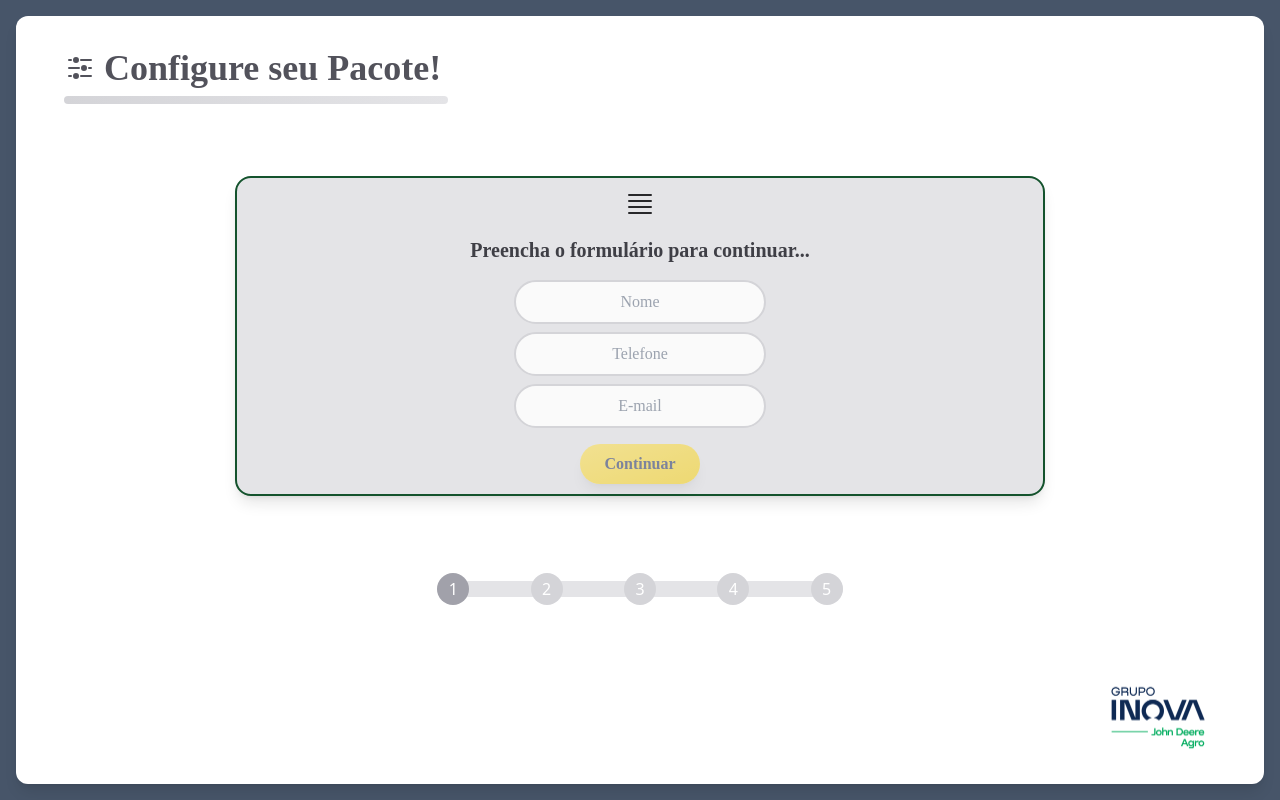
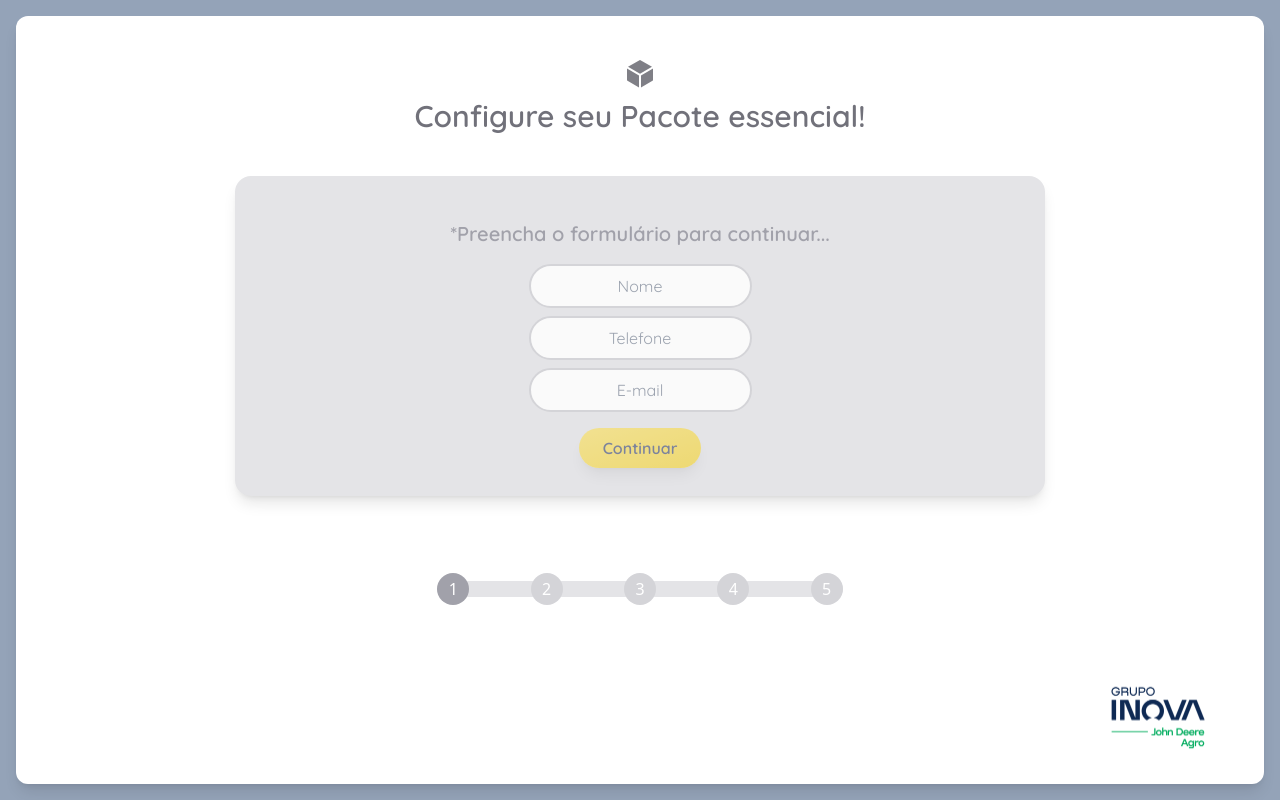
Before and after one commit to Luiz-insert/safeleform, a React (Vite) app: page / in a window 1280 px wide. Built offline with nearby package versions, Linux system fonts and the light colour scheme.

Commit message:
:Fix: Correção de resolução

```diff
--- a/index.html
+++ b/index.html
@@ -3,6 +3,9 @@
   <head>
     <meta charset="UTF-8" />
     <link rel="icon" type="image/svg+xml" href="/vite.svg" />
+    <link rel="preconnect" href="https://fonts.googleapis.com">
+    <link rel="preconnect" href="https://fonts.gstatic.com" crossorigin>
+    <link href="https://fonts.googleapis.com/css2?family=Quicksand:wght@300..700&display=swap" rel="stylesheet">
     <meta name="viewport" content="width=device-width, initial-scale=1.0" />
     <title>Vite + React + TS</title>
   </head>
--- a/src/components/index.jsx
+++ b/src/components/index.jsx
@@ -1,7 +1,7 @@
 import { Fragment, useState } from "react"
 import TestForm from './TestForm'
 import logoInovaNeg from '../assets/logoGrupoInovaNegativa.png'
-import { Bars4Icon, AdjustmentsHorizontalIcon, CheckCircleIcon } from '@heroicons/react/24/solid'
+import { Bars4Icon, AdjustmentsHorizontalIcon, CheckCircleIcon, CubeIcon} from '@heroicons/react/24/solid'
 import { createClient } from '@supabase/supabase-js';
 
 import Step1 from './Step1'
@@ -88,12 +88,12 @@ export default function FormStep0() {
 
   return (
     <Fragment>
-        <div className="h-screen w-screen bg-slate-600 p-4">
-            <div className="bg-white w-full h-full rounded-xl shadow-lg">
-                <div className="flex flex-col h-full w-full p-4 gap-4">
-                    <div className="flex flex-col px-8 pt-4  h-32 w-full gap-2">
-                        <div className="text-zinc-600 text-sm sm:text-4xl font-semibold flex items-center gap-2" style={{fontFamily: 'Quicksand'}}>   <AdjustmentsHorizontalIcon className="sm:h-8 sm:w-8 h-6 w-6" /> Configure seu Pacote! </div>
-                        <div className="h-2 sm:w-1/3 bg-gradient-to-l to-zinc-300 from-zinc-200 rounded-full"></div>
+        <div className="h-screen w-screen sm:bg-slate-400 sm:p-4">
+            <div className="bg-white w-full h-full sm:rounded-xl sm:shadow-lg">
+                <div className="flex flex-col h-full w-full p-4 sm:gap-4 gap-4">
+                    <div className="flex flex-col items-center sm:justify-center p-4  sm:h-32 w-full gap-2 sm:bg-white bg-zinc-400  rounded-2xl" >
+                        <CubeIcon className="sm:h-8 sm:w-8 h-6 w-6 sm:text-zinc-600 text-zinc-50 animate-pulse" />
+                        <div className="sm:text-zinc-500 text-zinc-50 text-sm sm:text-3xl font-semibold flex items-center gap-2" style={{fontFamily: 'Quicksand'}}> Configure seu Pacote essencial! </div>
                     </div>
                     <div className="flex flex-col items-center justify-center p-0 w-full gap-4  rounded-lg">
                         {isFormCompleted ? (
@@ -106,10 +106,9 @@ export default function FormStep0() {
                         ) : (
                             <>
                                 {currentStep === 1 && (
-                                    <div className="flex h-80 w-full sm:w-2/3 bg-zinc-200 border-2 border-green-900 rounded-2xl shadow-lg">
+                                    <div className="flex h-80 w-full sm:w-2/3 sm:bg-zinc-200 rounded-2xl sm:shadow-lg">
                                         <div className="flex flex-col items-center justify-center w-full">
-                                            <Bars4Icon className="text-zinc-800 h-8 w-8" />
-                                            <p className="text-zinc-700 text-sm sm:text-xl  p-4 font-semibold text-center" style={{fontFamily: 'Quicksand'}}>Preencha o formulário para continuar...</p>
+                                            <p className="text-zinc-400 text-sm sm:text-xl  p-4 font-semibold text-center" style={{fontFamily: 'Quicksand'}}>*Preencha o formulário para continuar...</p>
                                             <TestForm onCompletion={(isFilled, name, phone, email) => handleTestFormCompletion(isFilled, name, phone, email)} />
                                             <button
                                                 onClick={() => {
```
